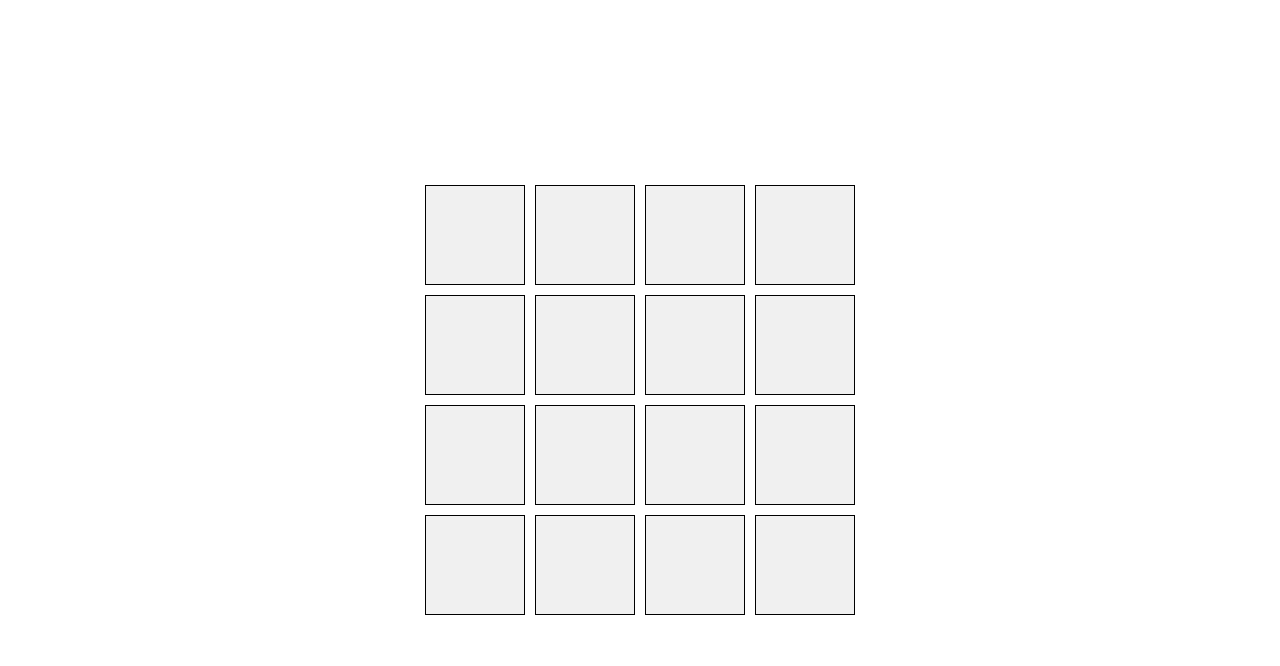
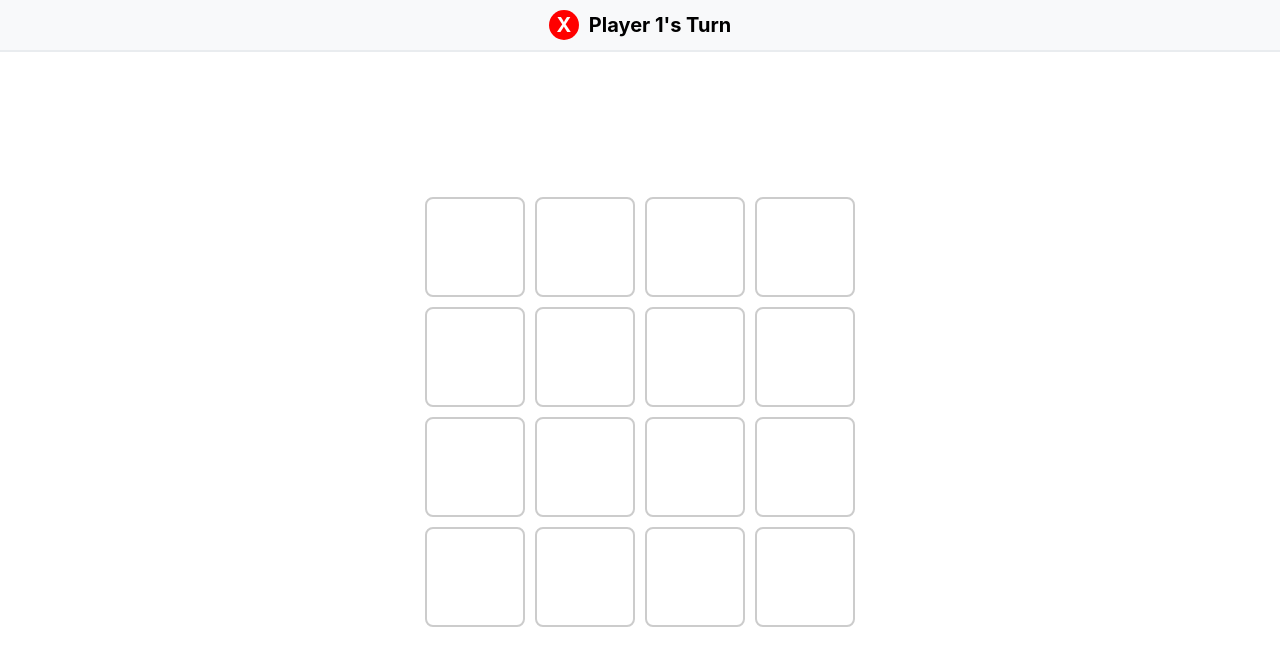
Before and after one commit to PrathamGwari/tick-tack-toe-assessment, a React (Create React App) app: page / in a window 1280 px wide. Shown: the top 666 px of the page. Built offline with nearby package versions, Linux system fonts and the light colour scheme.

Commit message:
Added logic to have multiple players and player turns

```diff
--- a/src/App.js
+++ b/src/App.js
@@ -1,10 +1,31 @@
 import logo from "./logo.svg";
 import "./App.css";
+import { useEffect, useState } from "react";
 
 const gridSize = 4;
 const clickSymbol = "O";
+const playerConfig = [
+  {
+    id: 1,
+    symbol: "X",
+    name: "Player 1",
+    color: "red",
+  },
+  {
+    id: 2,
+    symbol: "O",
+    name: "Player 2",
+    color: "blue",
+  },
+  {
+    id: 3,
+    symbol: "@",
+    name: "Player 3",
+    color: "green",
+  },
+];
 
-function GridRow({ size }) {
+function GridRow({ size, currentPlayer, setTurnCount }) {
   return (
     <div
       style={{
@@ -24,29 +45,84 @@ function GridRow({ size }) {
             style={{
               width: 100,
               height: 100,
-              backgroundColor: "#f0f0f0",
-              border: "1px solid black",
+              backgroundColor: "#ffffff",
+              border: "2px solid #ccc",
+              borderRadius: "8px",
               fontSize: "34px",
               display: "flex",
               alignItems: "center",
               justifyContent: "center",
+              cursor: "pointer",
+              transition: "background-color 0.3s",
             }}
             className="grid-cell-button"
             onClick={(event) => {
-              event.target.innerText = clickSymbol;
+              event.target.innerText = currentPlayer.symbol;
+              setTurnCount((prev) => prev + 1);
             }}
-          >
-          </button>
+          ></button>
         </div>
       ))}
     </div>
   );
 }
+
 function App() {
+  const [turnCount, setTurnCount] = useState(0);
+  const [currentPlayer, setCurrentPlayer] = useState(
+    playerConfig[turnCount % playerConfig.length]
+  );
+
+  useEffect(() => {
+    setCurrentPlayer(playerConfig[turnCount % playerConfig.length]);
+  }, [turnCount]);
+
   return (
+    <>
+      <div
+        className="header"
+        style={{
+          padding: "10px",
+          backgroundColor: "#f8f9fa",
+          borderBottom: "2px solid #e9ecef",
+          display: "flex",
+          justifyContent: "center",
+          alignItems: "center",
+          fontSize: "20px",
+          fontWeight: "bold",
+        }}
+      >
+        <div
+          className="player-info"
+          style={{
+            display: "flex",
+            alignItems: "center",
+            gap: "10px",
+          }}
+        >
+          <div
+            className="player-symbol"
+            style={{
+              backgroundColor: currentPlayer.color,
+              width: "30px",
+              height: "30px",
+              borderRadius: "50%",
+              display: "flex",
+              alignItems: "center",
+              justifyContent: "center",
+              color: "#fff",
+              fontWeight: "bold",
+            }}
+          >
+            {currentPlayer.symbol}
+          </div>
+          <div className="player-name">{currentPlayer.name}'s Turn</div>
+        </div>
+      </div>
+      <div className="game-grid-container">
         <div
           style={{
-        height: "100vh",
+            height: "90vh",
             display: "flex",
             alignItems: "center",
             justifyContent: "center",
@@ -63,10 +139,12 @@ function App() {
             className="App"
           >
             {Array.from({ length: gridSize }).map((_, index) => (
-          <GridRow key={index} size={gridSize} />
+              <GridRow key={index} size={gridSize} currentPlayer={currentPlayer} setTurnCount={setTurnCount} />
             ))}
           </div>
         </div>
+      </div>
+    </>
   );
 }
 
```
Lines whose indentation alone changed are shown as unchanged.
